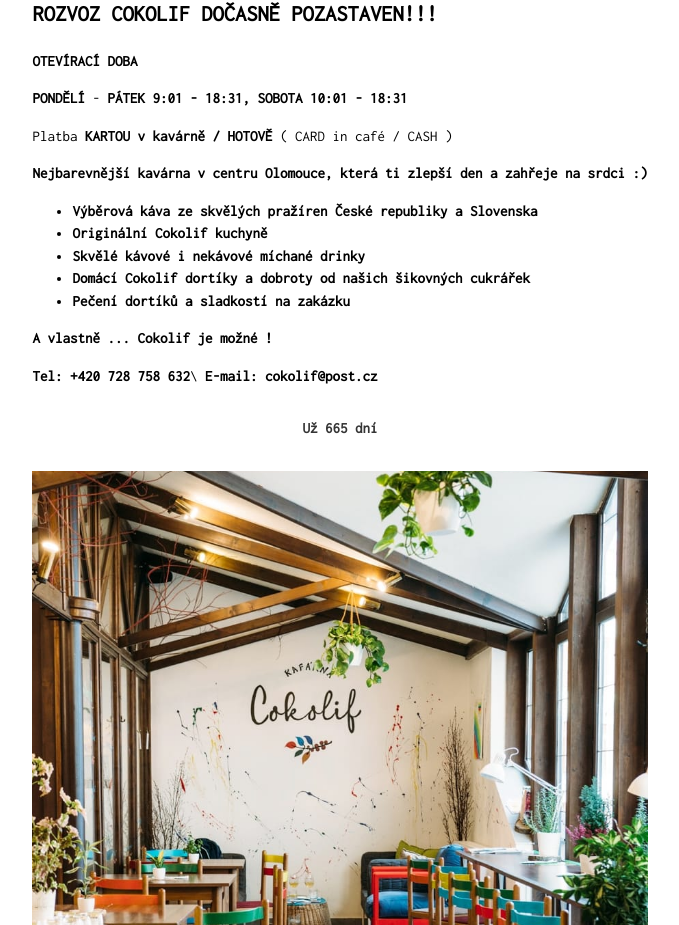
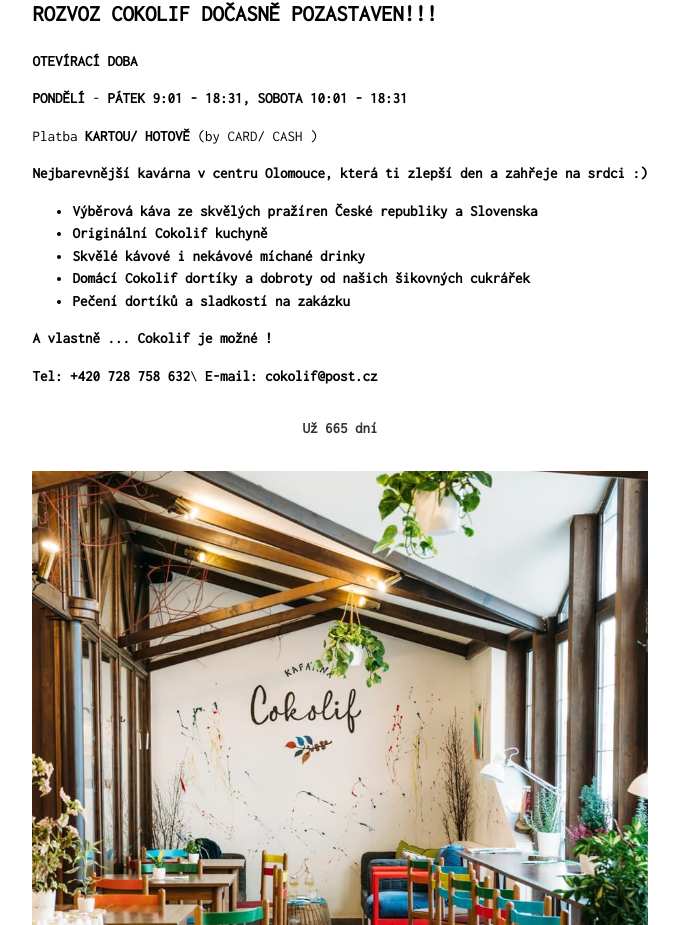
Before and after one commit to MattGiertl/kafarna-cokolif, a Gatsby site: page / in a window 1280 px wide. Shown: the part 1056-1981 px from the top of the page, without its empty margins (300-979 px from the left). Built offline with nearby package versions, Linux system fonts and the light colour scheme; Gatsby itself is replaced by a stand-in of ours.

Commit message:
Update Stránky “mainPage”

```diff
--- a/src/data/mainPage.md
+++ b/src/data/mainPage.md
@@ -13,7 +13,7 @@ aboutText: >-
   **PONDĚLÍ** - **PÁTEK** **9:01 - 18:31, SOBOTA 10:01 - 18:31**
 
 
-  Platba **KARTOU v kavárně / HOTOVĚ** ( CARD in café / CASH )
+  Platba **KARTOU/ HOTOVĚ** (by CARD/ CASH )
 
 
   **Nejbarevnější kavárna v centru Olomouce, která ti zlepší den a zahřeje na
```
